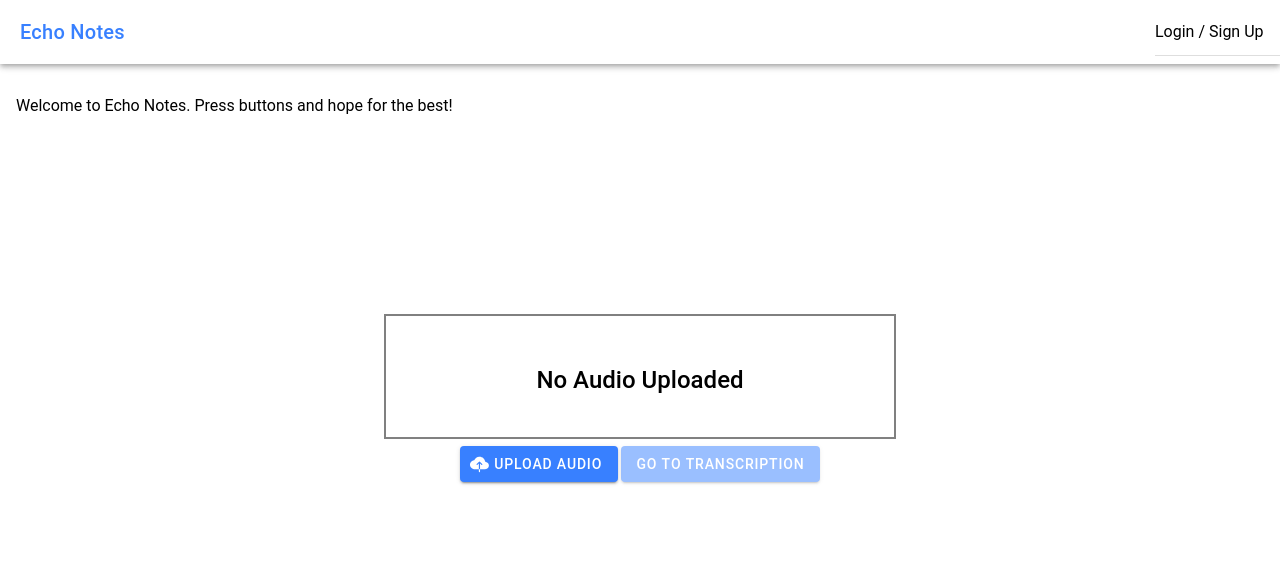
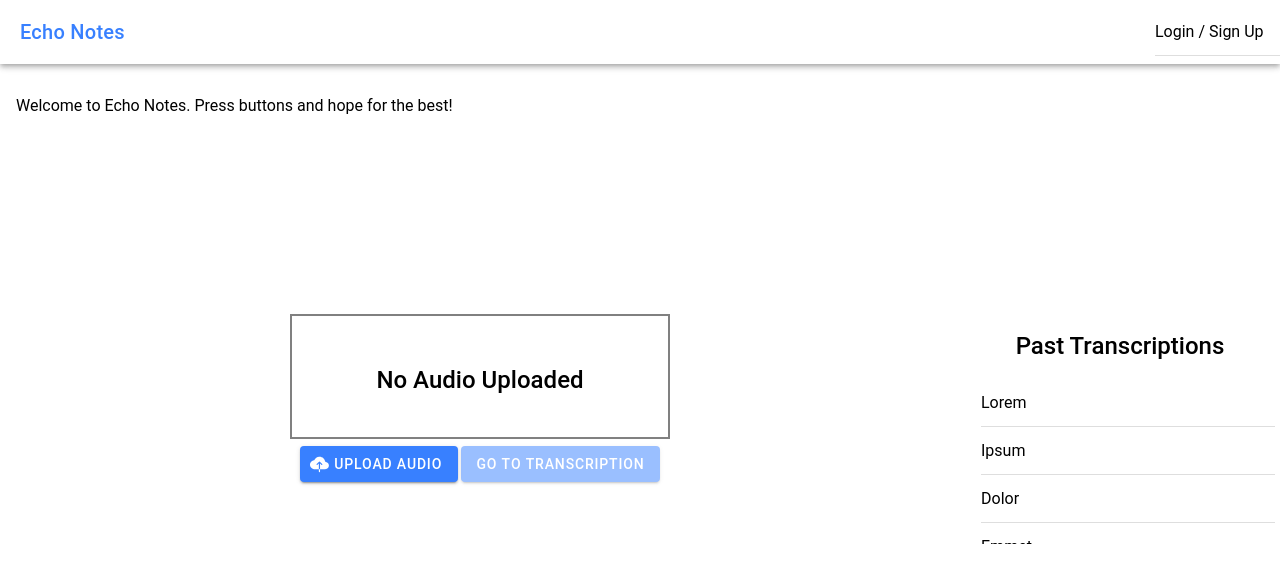
Before and after one commit to IsaiahSama/EchoNotes, a React (Vite) app in the folder Frontend/EchoNotes/: page /home in a window 1280 px wide. Shown: the top 582 px of the page. Built offline with nearby package versions, Linux system fonts and the light colour scheme.

Commit message:
Added section for past transcriptions

```diff
--- a/Frontend/EchoNotes/src/components/AudioContainer.css
+++ b/Frontend/EchoNotes/src/components/AudioContainer.css
@@ -1,26 +1,8 @@
-#container {
-  text-align: center;
-  position: absolute;
-  left: 0;
-  right: 0;
-  top: 50%;
-  transform: translateY(-50%);
-}
-
-#container strong {
-  font-size: 20px;
-  line-height: 26px;
-}
-
-#container p {
-  font-size: 16px;
-  line-height: 22px;
-  color: #8c8c8c;
-  margin: 0;
-}
-
-#container a {
-  text-decoration: none;
+.audioContainer__inner{
+  height: 100%;
+  display: flex;
+  flex-direction: column;
+  justify-content: center;
 }
 
 .audioContainer__info{
@@ -31,3 +13,8 @@
   padding: 2em;
   margin-bottom: 0.2em;
 }
+
+.pastTranscriptions{
+  max-height: 50%;
+  overflow-y: scroll;
+}
--- a/Frontend/EchoNotes/src/components/AudioContainer.tsx
+++ b/Frontend/EchoNotes/src/components/AudioContainer.tsx
@@ -1,5 +1,5 @@
 import React, { useState } from "react";
-import { IonButton, IonContent, IonIcon, IonProgressBar } from "@ionic/react";
+import { IonButton, IonCol, IonContent, IonGrid, IonIcon, IonItem, IonList, IonProgressBar, IonRow } from "@ionic/react";
 
 import {cloudUpload} from 'ionicons/icons'
 
@@ -23,13 +23,18 @@ const AudioContainer: React.FC<ContainerProps> = () => {
     }
 
     return (
+        <IonGrid >
             <div className="audioContainer" id="container">
+            <IonRow>
+                <IonCol>
                     <div className="audioContainer__inner">
+                        <div className="inner_content">
                             <div className="audioContainer__info">
                                 {
                                     isUploaded == 0 ? messages[0] : messages[isUploaded]
                                 }
                             </div>
+                            <div className="buttons">
                                 <IonButton onClick={uploadAudio} disabled={isUploaded == 0 ? false : true}>
                                     <IonIcon icon={cloudUpload} slot="start"/>
                                     Upload Audio
@@ -39,6 +44,28 @@ const AudioContainer: React.FC<ContainerProps> = () => {
                                 </IonButton>
                             </div>
                         </div>
+                    </div>
+                </IonCol>
+                <IonCol size="3">
+                    <h2>Past Transcriptions</h2>
+                    <IonContent>
+                        <IonList>
+                            <IonItem>Lorem</IonItem>
+                            <IonItem>Ipsum</IonItem>
+                            <IonItem>Dolor</IonItem>
+                            <IonItem>Emmet</IonItem>
+                            <IonItem>Emmet</IonItem>
+                            <IonItem>Emmet</IonItem>
+                            <IonItem>Emmet</IonItem>
+                            <IonItem>Emmet</IonItem>
+                            <IonItem>Emmet</IonItem>
+                            <IonItem>Emmet</IonItem>
+                        </IonList>
+                    </IonContent>
+                </IonCol>
+            </IonRow>
+        </div>
+        </IonGrid>
     )
 }
 
```
Lines whose indentation alone changed are shown as unchanged.
